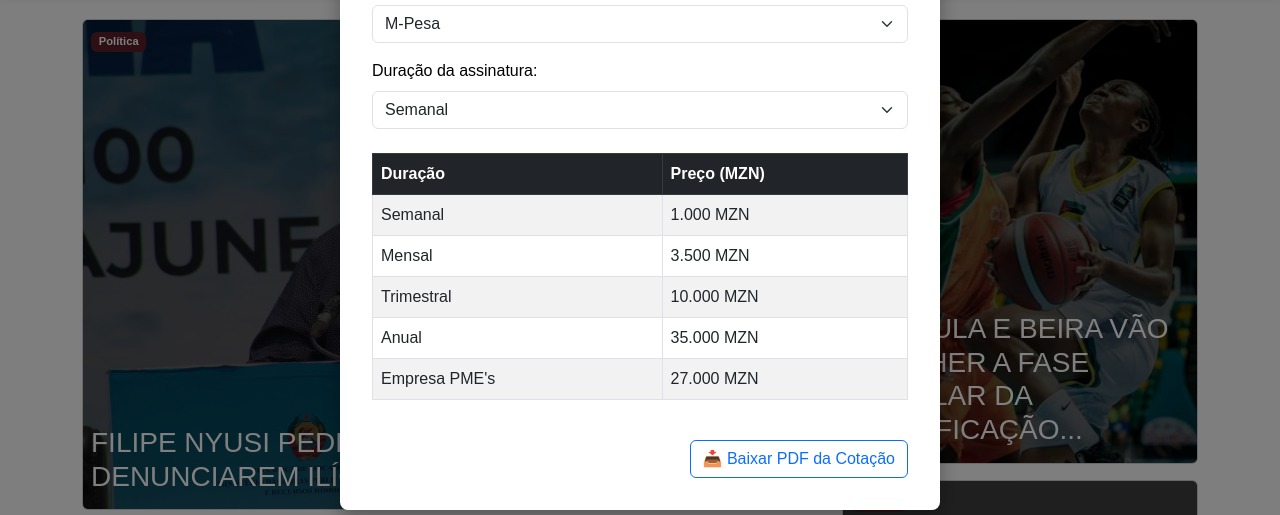
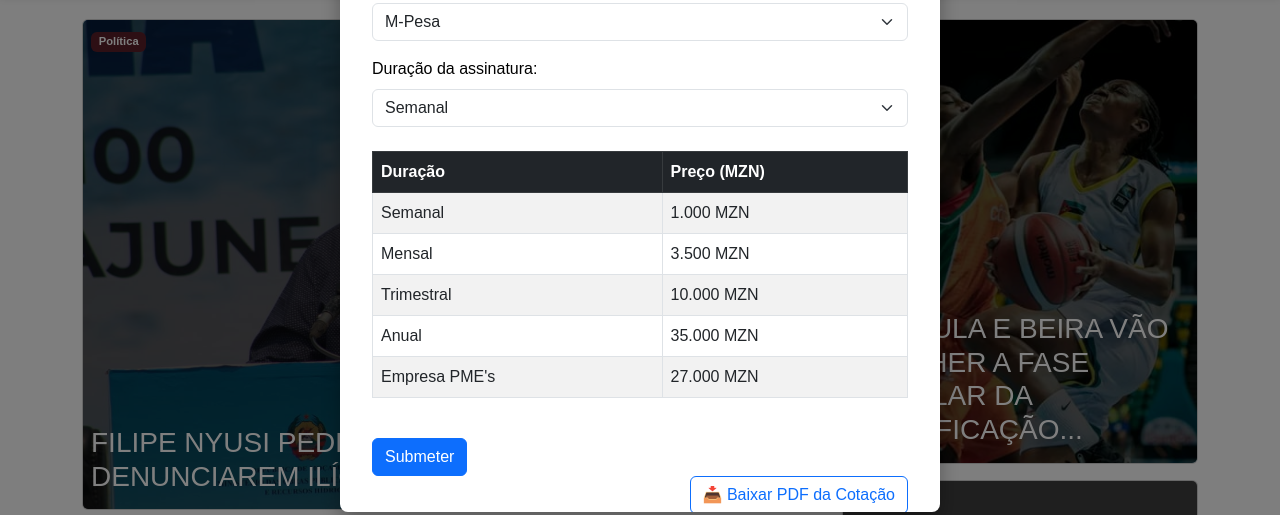
Before and after one commit to edmilsonmanhic/Vision-Press, a plain HTML site: page index.html in a window 1280 px wide. Both pictures are taken after a click on the button "Cotação". Shown: the part 248-763 px from the top of the page. Drawn offline with nearby package versions, Linux system fonts and the light colour scheme; grey boxes are pictures that could not be loaded.

Commit message:
index.html

```diff
--- a/index.html
+++ b/index.html
@@ -768,6 +768,11 @@
       </table>
     </div>
 
+    <button type="submit" class="btn btn-primary">
+  Submeter
+</button>
+
+
     <div class="text-end">
       <a href="https://drive.google.com/file/d/1Zjq40ylDqzRP1ijd-TlwjE1EJGX6SLNf/view?usp=sharing" target="_blank" class="btn btn-outline-primary">
         📥 Baixar PDF da Cotação
```
